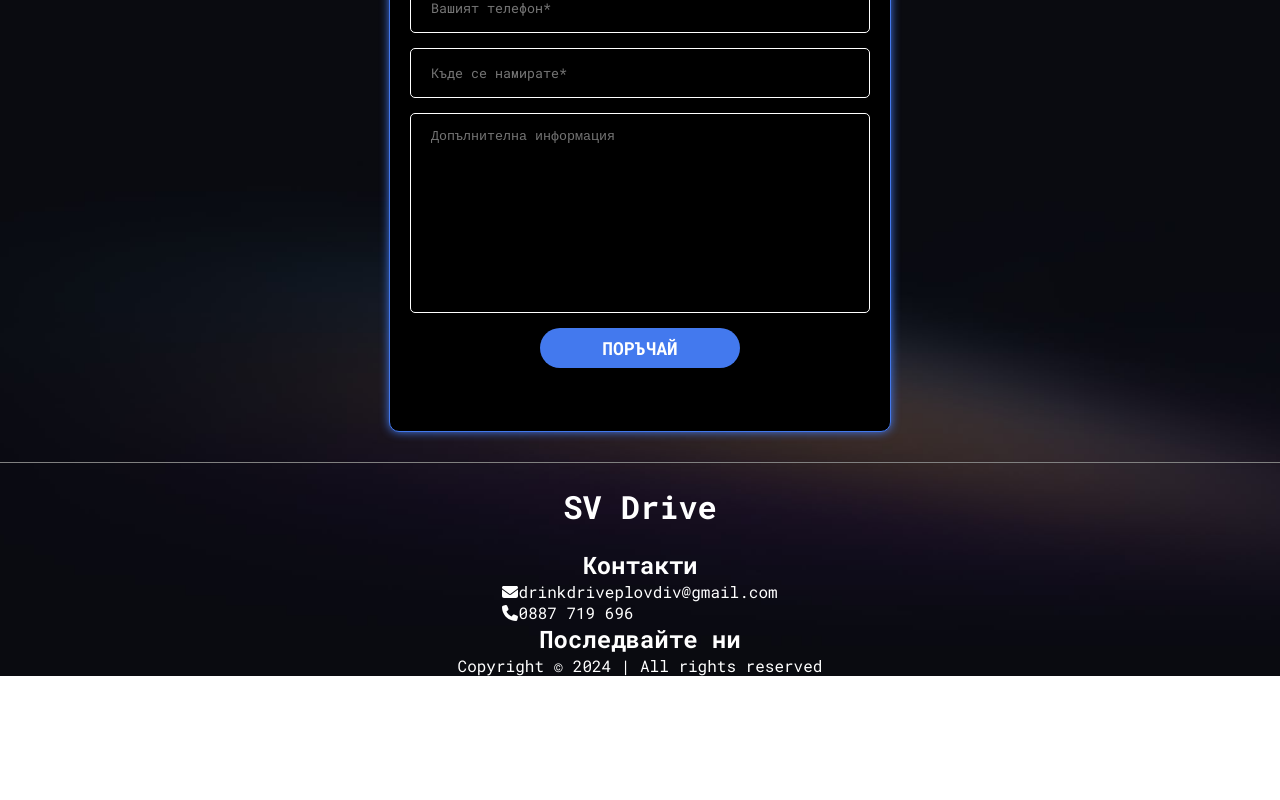
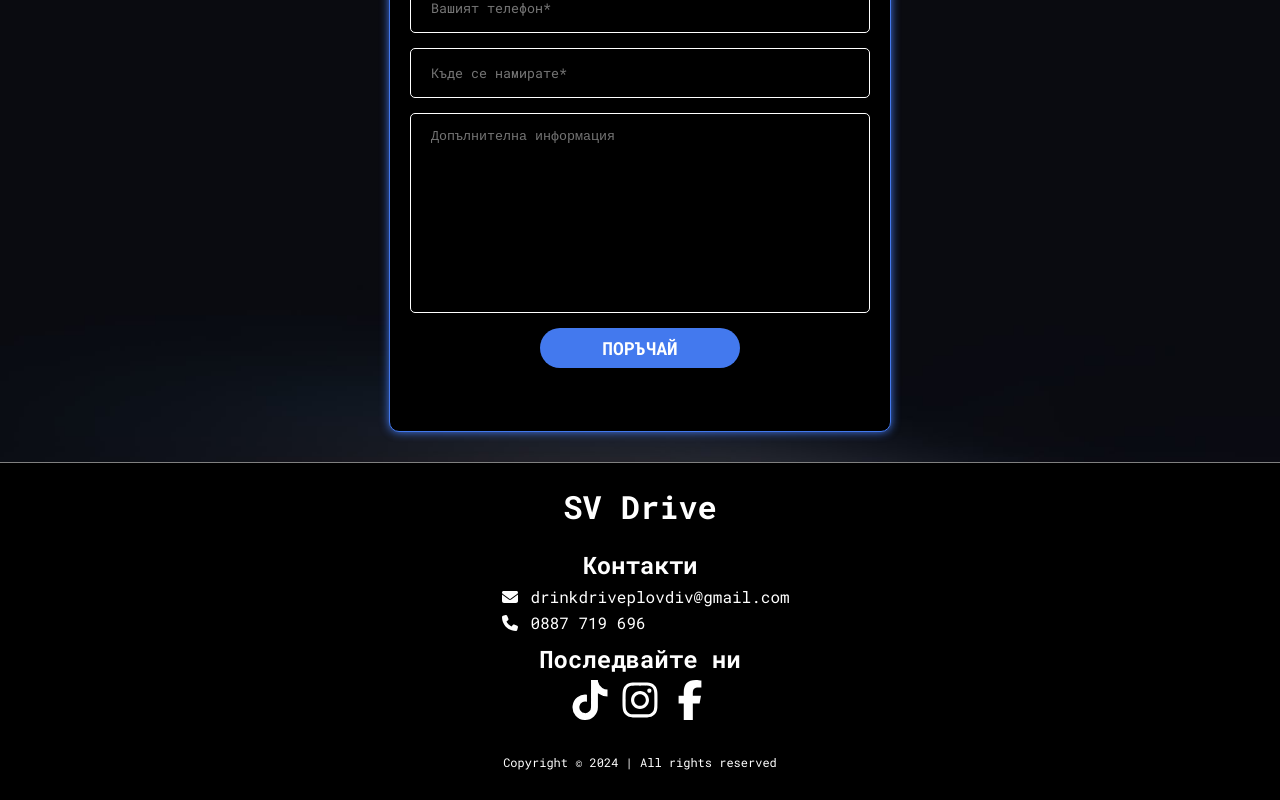
Before and after one commit to nmargenov/drink-drive, a React (Vite) app in the folder drink-drive/: page / in a window 1280 px wide. Shown: the part 2778-3578 px from the top of the page. Before the commit the page ends 3454 px from the top, so only its background shows below. Built offline with nearby package versions, Linux system fonts and the light colour scheme.

Commit message:
Footer done

```diff
--- a/drink-drive/index.html
+++ b/drink-drive/index.html
@@ -6,13 +6,9 @@
     <meta name="viewport" content="width=device-width, initial-scale=1.0" />
     <script type="text/javascript" src="https://cdn.jsdelivr.net/npm/@emailjs/browser@4/dist/email.min.js"></script>
     <script type="text/javascript">
-        (function() {
-            emailjs.init({
-              publicKey: "CQ1fV2FtiYN-z76cx",
-            });
-        })();
     </script>
-    <title>Drink And Drive Пловдив | SV Drive</title>
+<link rel="stylesheet" href="https://cdnjs.cloudflare.com/ajax/libs/font-awesome/5.14.0/css/all.min.css" integrity="sha512-..." crossorigin="anonymous" />
+<title>Drink And Drive Пловдив | SV Drive</title>
   </head>
   <body>
     <div id="root"></div>
--- a/drink-drive/src/components/Footer/Footer.jsx
+++ b/drink-drive/src/components/Footer/Footer.jsx
@@ -22,10 +22,13 @@
             <div className={styles['third']}>
                  <h2>Последвайте ни</h2>
                  <div>
+                 <a href='https://tiktok.com'><svg xmlns="http://www.w3.org/2000/svg" viewBox="0 0 448 512"><path d="M448 209.9a210.1 210.1 0 0 1 -122.8-39.3V349.4A162.6 162.6 0 1 1 185 188.3V278.2a74.6 74.6 0 1 0 52.2 71.2V0l88 0a121.2 121.2 0 0 0 1.9 22.2h0A122.2 122.2 0 0 0 381 102.4a121.4 121.4 0 0 0 67 20.1z"/></svg></a>
+                 <a href='https://instagram.com'><svg xmlns="http://www.w3.org/2000/svg" viewBox="0 0 448 512"><path d="M224.1 141c-63.6 0-114.9 51.3-114.9 114.9s51.3 114.9 114.9 114.9S339 319.5 339 255.9 287.7 141 224.1 141zm0 189.6c-41.1 0-74.7-33.5-74.7-74.7s33.5-74.7 74.7-74.7 74.7 33.5 74.7 74.7-33.6 74.7-74.7 74.7zm146.4-194.3c0 14.9-12 26.8-26.8 26.8-14.9 0-26.8-12-26.8-26.8s12-26.8 26.8-26.8 26.8 12 26.8 26.8zm76.1 27.2c-1.7-35.9-9.9-67.7-36.2-93.9-26.2-26.2-58-34.4-93.9-36.2-37-2.1-147.9-2.1-184.9 0-35.8 1.7-67.6 9.9-93.9 36.1s-34.4 58-36.2 93.9c-2.1 37-2.1 147.9 0 184.9 1.7 35.9 9.9 67.7 36.2 93.9s58 34.4 93.9 36.2c37 2.1 147.9 2.1 184.9 0 35.9-1.7 67.7-9.9 93.9-36.2 26.2-26.2 34.4-58 36.2-93.9 2.1-37 2.1-147.8 0-184.8zM398.8 388c-7.8 19.6-22.9 34.7-42.6 42.6-29.5 11.7-99.5 9-132.1 9s-102.7 2.6-132.1-9c-19.6-7.8-34.7-22.9-42.6-42.6-11.7-29.5-9-99.5-9-132.1s-2.6-102.7 9-132.1c7.8-19.6 22.9-34.7 42.6-42.6 29.5-11.7 99.5-9 132.1-9s102.7-2.6 132.1 9c19.6 7.8 34.7 22.9 42.6 42.6 11.7 29.5 9 99.5 9 132.1s2.7 102.7-9 132.1z"/></svg></a>
+                 <a href='https://facebook.com'><svg xmlns="http://www.w3.org/2000/svg" viewBox="0 0 320 512"><path d="M80 299.3V512H196V299.3h86.5l18-97.8H196V166.9c0-51.7 20.3-71.5 72.7-71.5c16.3 0 29.4 .4 37 1.2V7.9C291.4 4 256.4 0 236.2 0C129.3 0 80 50.5 80 159.4v42.1H14v97.8H80z"/></svg></a>
                  </div>
             </div>
 
-            <p>Copyright &copy; 2024 | All rights reserved</p>
+            <p id={styles['copy']}>Copyright &copy; 2024 | All rights reserved</p>
         </div>
     )
 }
--- a/drink-drive/src/components/Footer/Footer.module.css
+++ b/drink-drive/src/components/Footer/Footer.module.css
@@ -5,7 +5,9 @@
     text-align: center;
     justify-content: center;
     flex-direction: column;
+    padding: 0 30px;
     align-items: center;
+    background-color: black;
 }
 
 .contact{
@@ -13,5 +15,33 @@
     align-items: center;
 }
 
-.footer-div img{
+.footer-div svg{
+    width: 40px;
+    max-height: 40px;
+    fill:white;
+    cursor: pointer;
 }
+
+.second{
+    display: flex;
+    flex-direction: column;
+    gap:5px;
+    margin-bottom:10px;
+}
+
+.third{
+    display: flex;
+    flex-direction: column;
+    gap: 5px;
+}
+
+.third div{
+    display: flex;
+    gap:10px;
+    justify-content: center;
+}
+
+#copy{
+    margin: 30px 0;
+    font-size: 12px;
+}
```
Also changed, not shown: drink-drive/public/images/facebook.jpeg (deleted).
